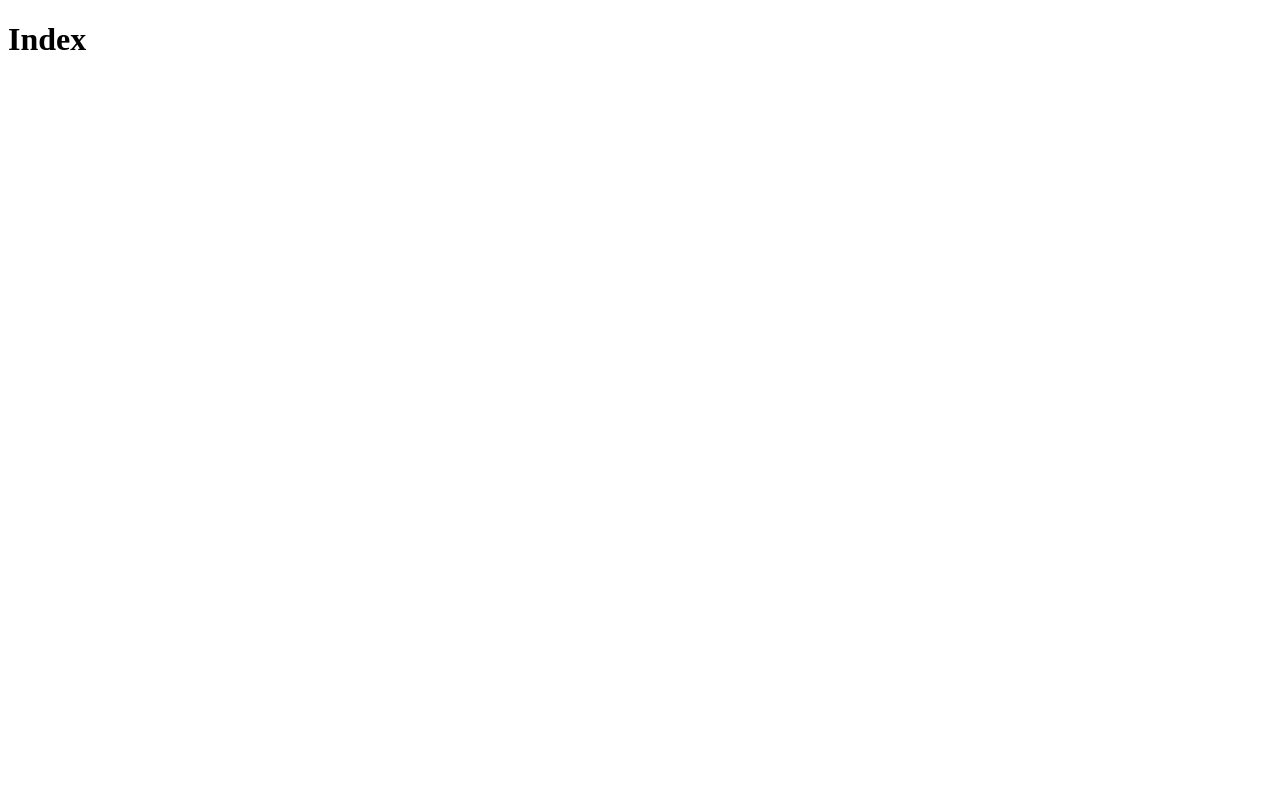
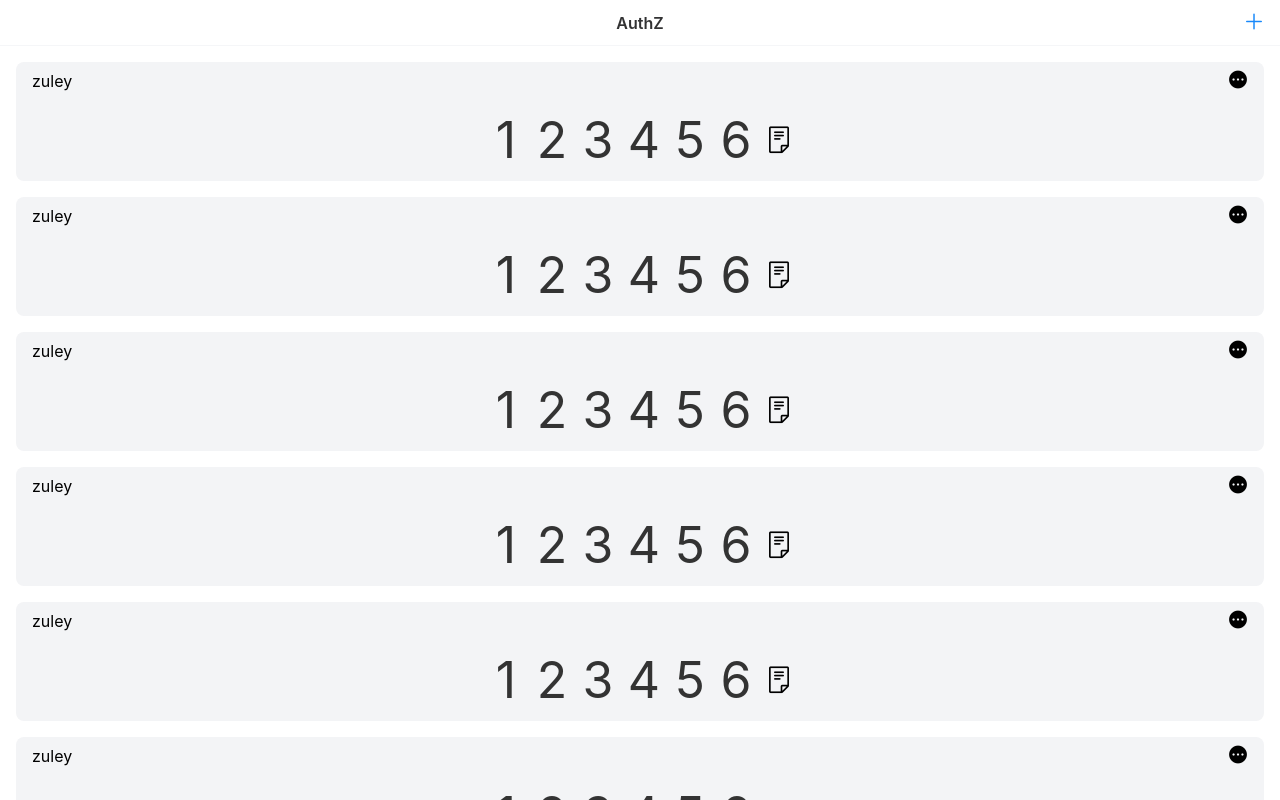
Before and after one commit to zuley/AuthZ, a Vue app in the folder tauri-app/: page / in a window 1280 px wide. Built offline with nearby package versions, Linux system fonts and the light colour scheme.

Commit message:
feat：更新布局

```diff
--- a/tauri-app/package.json
+++ b/tauri-app/package.json
@@ -12,6 +12,7 @@
   "dependencies": {
     "@tauri-apps/api": "^2",
     "@tauri-apps/plugin-shell": "^2",
+    "vant": "^4.9.9",
     "vue": "^3.3.4",
     "vue-router": "4"
   },
--- /dev/null
+++ b/tauri-app/src/assets/css/reset.css
@@ -0,0 +1 @@
+* { margin: 0; padding: 0; }
--- /dev/null
+++ b/tauri-app/src/components/otpCard/index.vue
@@ -0,0 +1,35 @@
+<script setup>
+import { showNotify } from 'vant'
+
+// 复制方法：点击复制图标触发复制文本到剪贴板
+const onHandleCopy = () => {
+  navigator.clipboard.writeText('cao')
+  showNotify({ type: 'success', message: '复制成功' });
+}
+</script>
+
+<template>
+  <div class="m-card bg-gray-100 px-4 m-4 rounded-lg">
+    <div class="flex justify-between items-center py-2">
+      <div class="title">zuley</div>
+      <div class="more">
+        <van-icon name="more" size="20" />
+      </div>
+    </div>
+    <div class="number flex justify-center items-center py-4 cursor-pointer">
+      <van-rolling-text :height="50" :start-num="0" :target-num="123456" :duration="0.5" />
+      <van-icon class="ml-2" name="description-o" size="30" @click="onHandleCopy" />
+    </div>
+  </div>
+</template>
+
+<style scoped>
+.m-card {
+  .number {
+    --van-rolling-text-color: #333;
+    --van-rolling-text-font-size: 50px;
+    --van-rolling-text-gap: 6px;
+    --van-rolling-text-item-width: 40px;
+  }
+}
+</style>
--- a/tauri-app/src/pages/index.vue
+++ b/tauri-app/src/pages/index.vue
@@ -1,5 +1,18 @@
+<script setup>
+import OtpCard from '../components/otpCard/index.vue'
+</script>
+
 <template>
-  <div>
-    <h1>Index</h1>
+  <div class="p-home h-dvh flex flex-col">
+    <van-nav-bar title="AuthZ">
+      <template #right>
+        <router-link to="/test">
+          <van-icon name="plus" size="20" />
+        </router-link>
+      </template>
+    </van-nav-bar>
+    <div class="overflow-y-auto flex-1">
+      <OtpCard v-for="item in 10" />
+    </div>
   </div>
 </template>
```
Also changed, not shown: tauri-app/src/main.ts (+14 -1 lines), 2 other files (tests, documents, lock files or other folders).
